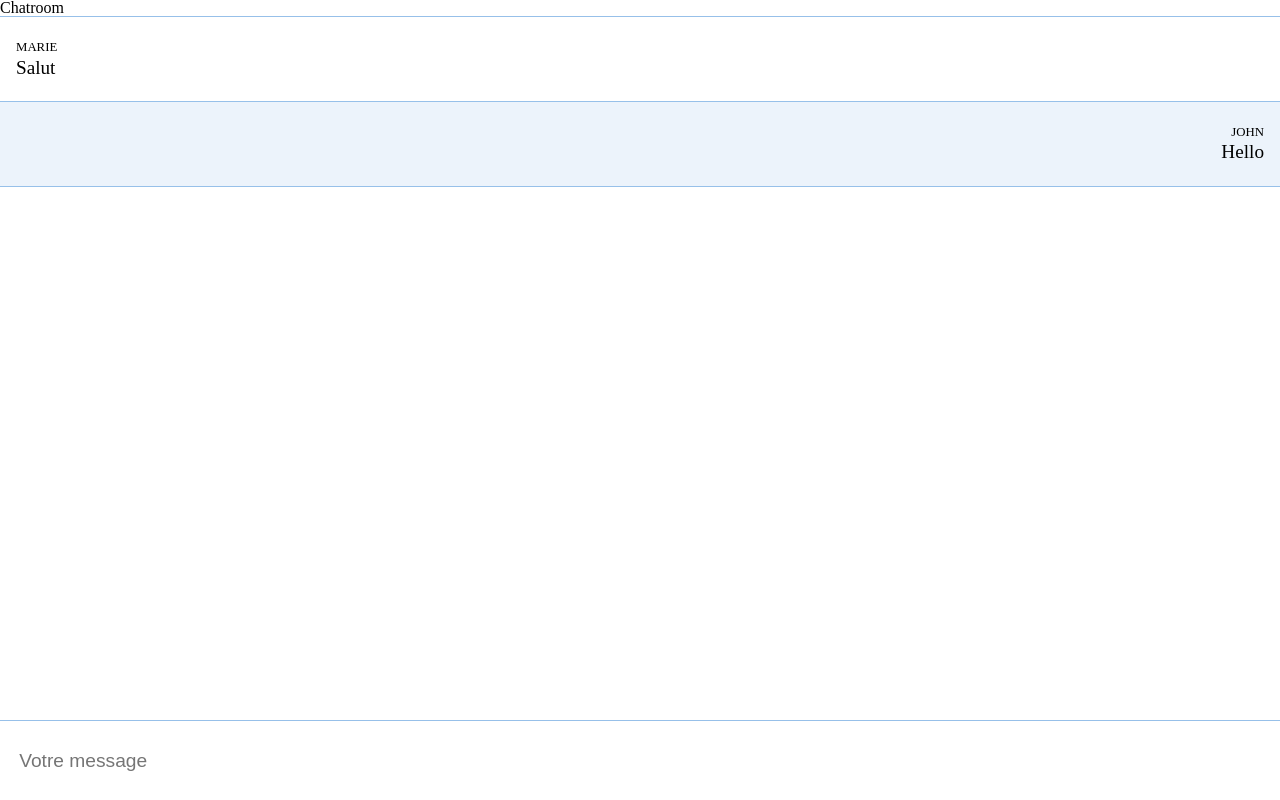
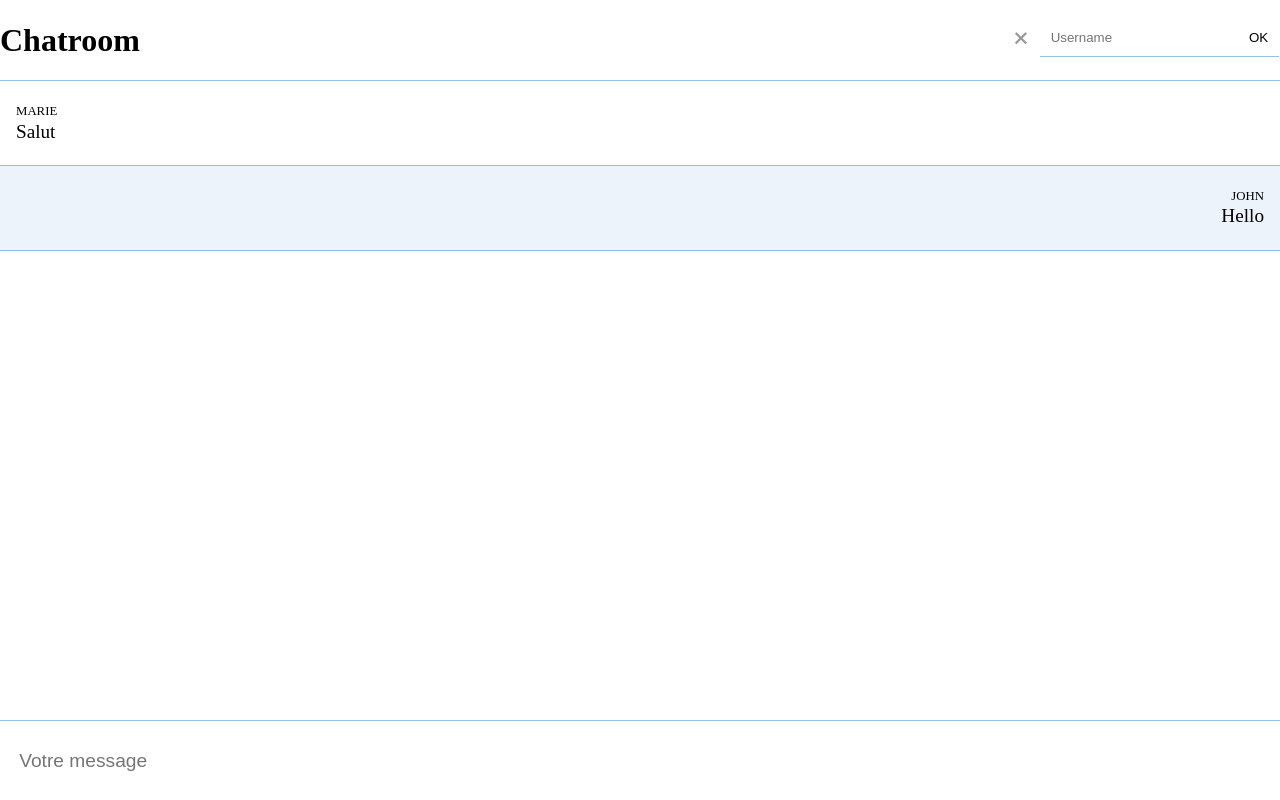
Before and after one commit to PicardRaphael/ChatRoom-React-Socket.io, a React app: page / in a window 1280 px wide. Built offline with nearby package versions, Linux system fonts and the light colour scheme.

Commit message:
App and Settings are good

```diff
--- a/src/components/App/app.sass
+++ b/src/components/App/app.sass
@@ -6,23 +6,12 @@
 /**
  * Styles
  */
-.app
-  padding: 3em
-  width: 500px
-  text-align: center
-  margin: 3em auto
-  border: 1px solid $border-color
+#app
+  position: relative
 
   &-title
+    display: flex
+    align-items: center
+    height: 5rem
+    font-size: 2em
     font-weight: 700
-    font-size: 2em
-
-  &-content
-    margin: .6em 0
-    color: #55b1f3
-    font-style: italic
-    font-size: 1.2em
-
-  &--night
-    background: black
-    color: white
--- a/src/components/Settings/index.js
+++ b/src/components/Settings/index.js
@@ -16,7 +16,23 @@ import './settings.sass';
  */
 const Settings = () => {
   return (
-    <div id='settings'>
+    <div id='settings' className='settings--open'>
+      <div id="settings-toggle" />
+      <form
+        id='settings-form'
+        autoComplete='off'
+      >
+        <input
+          id='settings-input'
+          type="text"
+          placeholder='Username'
+        />
+        <button
+          id='settings-submit'
+          type='submit'>
+          OK
+        </button>
+      </form>
     </div>
   );
 };
--- a/src/components/Settings/settings.sass
+++ b/src/components/Settings/settings.sass
@@ -2,3 +2,40 @@
  * Import
  */
 @import src/styles/vars
+
+#settings
+  position: absolute
+  top: 1.2rem
+  right: 0
+  display: flex
+  align-items: center
+  transform: translateX(15rem)
+  transition: .8s
+
+  &-form
+    width: 15rem
+  &-submit
+    text-transform: uppercase
+  &-submit,
+  &-input
+    padding: .8em
+    border: 0
+    border-bottom: 1px solid $border-color
+    background: transparent
+  &-toggle
+    &::before
+      content: '+'
+      font-size: 2em
+      display: block
+      font-weight: 700
+      cursor: pointer
+      margin-right: .3em
+      transition: transform .6s
+      transform: rotate(0deg)
+
+  &.settings--open
+    transform: translateX(0)
+  &.settings--open &-toggle
+      &::before
+        color: $form-color
+        transform: rotate(45deg)
--- a/src/styles/index.sass
+++ b/src/styles/index.sass
@@ -1,2 +1,5 @@
 @import vars
 @import reset
+
+body
+  overflow: hidden
```
